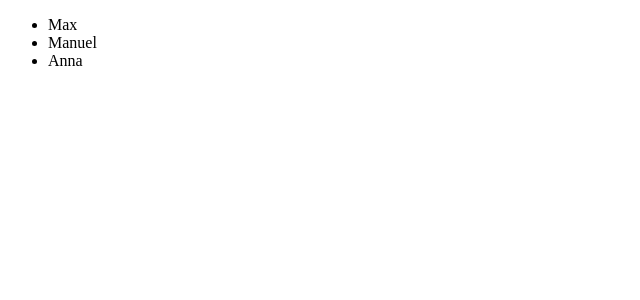
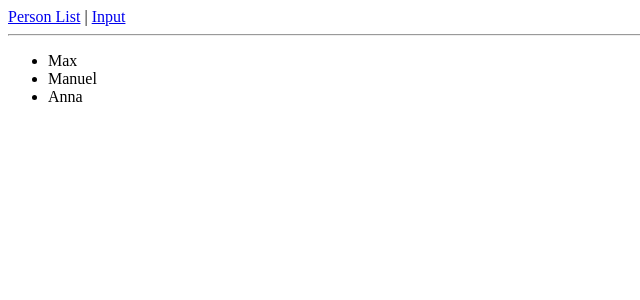
Before and after one commit to ElvisFeagin/Angular-Refresher-Udemy, an Angular app: page / in a window 1280 px wide. Shown: the top 300 px of the page, without its empty margins (0-640 px from the left). Built offline with nearby package versions, Linux system fonts and the light colour scheme.

Commit message:
34 - Navigating between Components

```diff
--- a/src/app/app.component.html
+++ b/src/app/app.component.html
@@ -1 +1,3 @@
+<a routerLink="/">Person List</a> | <a routerLink="/input">Input</a>
+<hr>
 <router-outlet></router-outlet>
```
